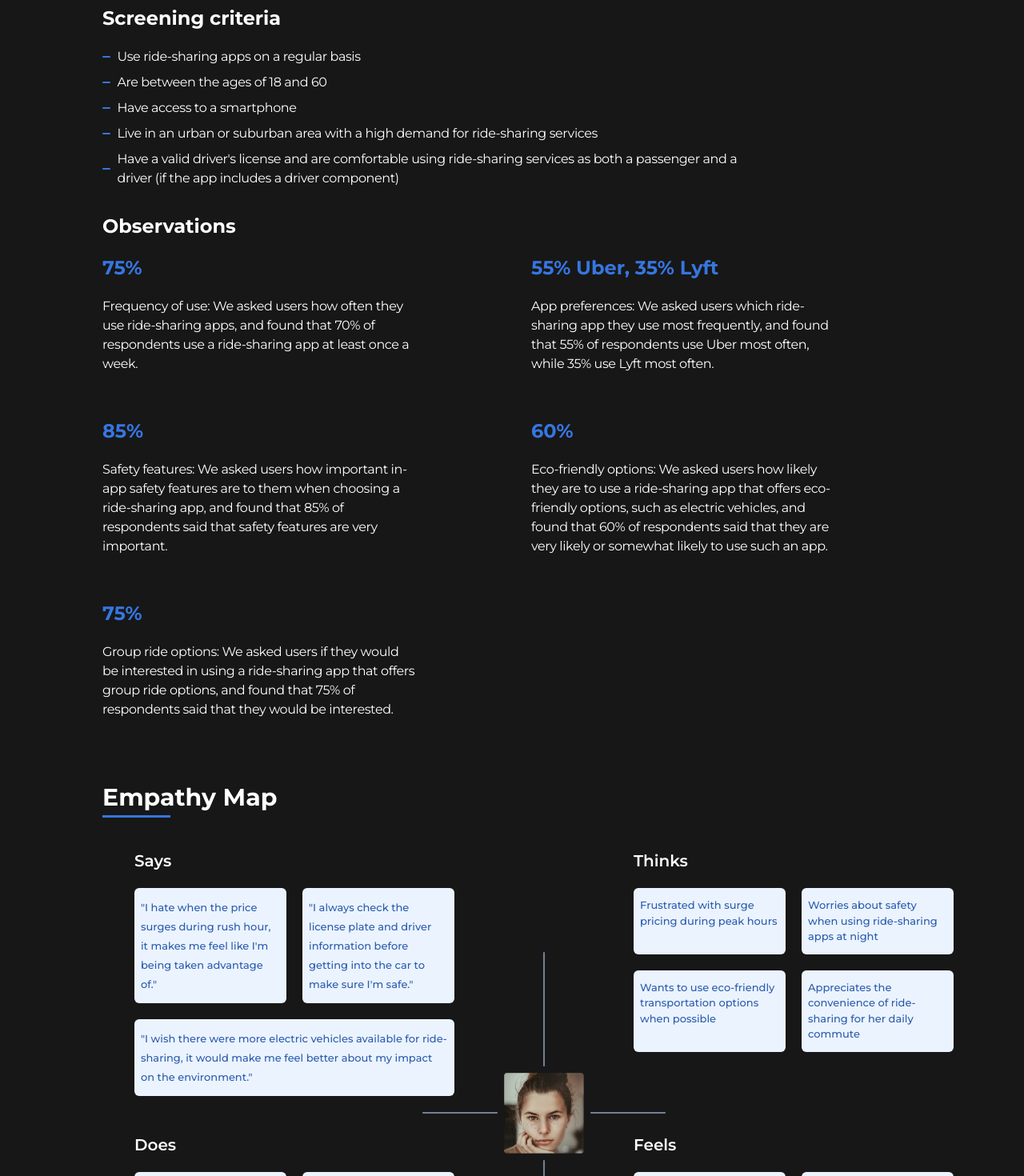
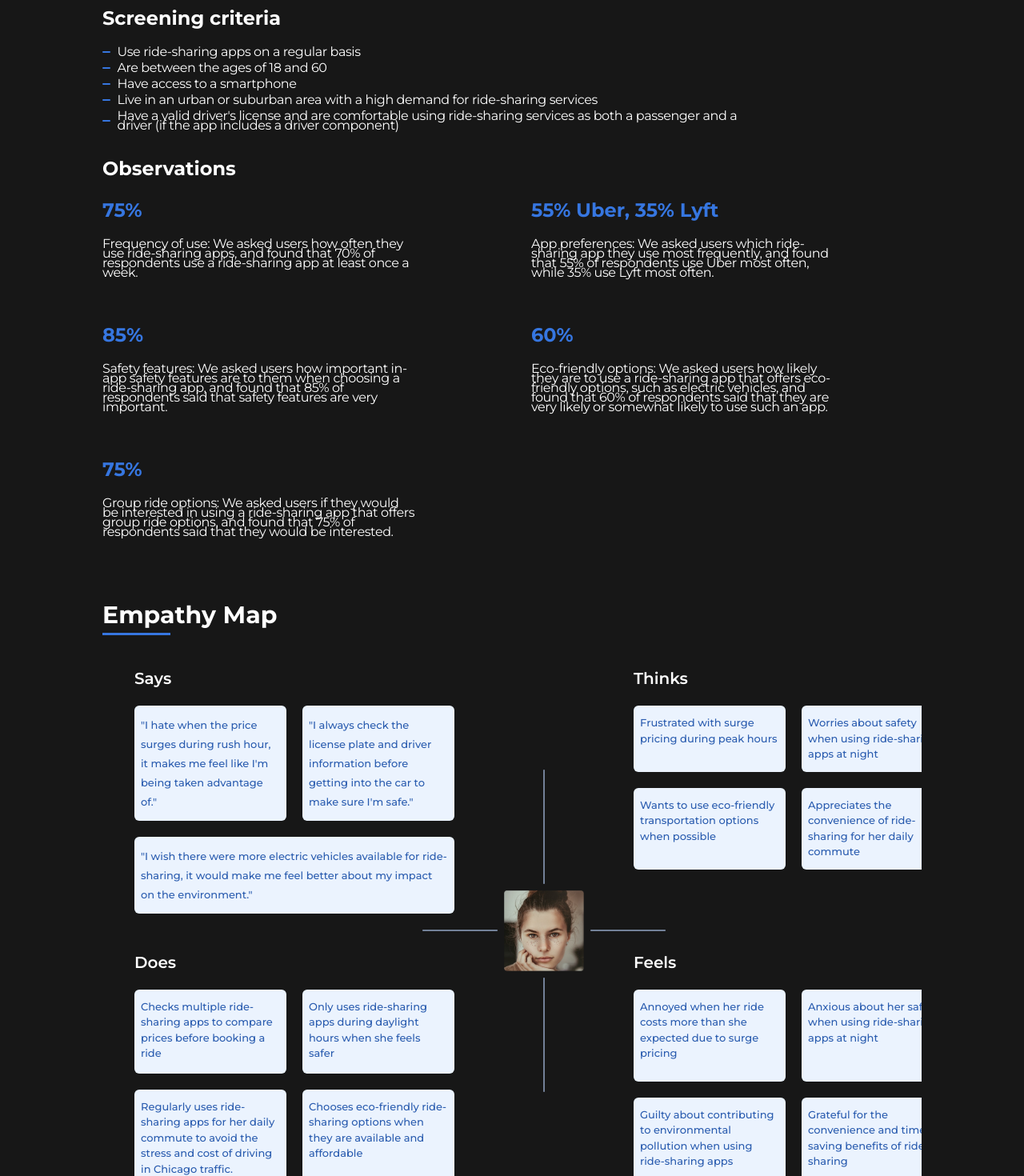
Before and after one commit to VirtuousTechies/musa-daniel, a React (Vite) app in the folder musa-daniel/: page /works/rideEase in a window 1280 px wide. Shown: the part 4980-6450 px from the top of the page at 80% size. Built offline with nearby package versions, Linux system fonts and the light colour scheme.

Commit message:
Made the empathy map section responsive for all mobile breakpoints

```diff
--- a/musa-daniel/src/Components/Heading.jsx
+++ b/musa-daniel/src/Components/Heading.jsx
@@ -4,7 +4,7 @@ export default function Heading(props) {
   return (
     <div className='flex flex-col space-y-1 justify-center items-center md:justify-normal
     md:items-start'>
-        <h2 className='font-three font-bold text-3xl'>{props.text}</h2>
+        <h2 className='font-three font-bold text-3xl text-center md:text-start'>{props.text}</h2>
         <div className={`bg-[#3676E0]  h-[3px]
         ${props.width ? 'w-[50px]' : 'w-[85px]'}`}></div>
      </div>
--- a/musa-daniel/src/Components/RideEaseBody.jsx
+++ b/musa-daniel/src/Components/RideEaseBody.jsx
@@ -140,24 +140,26 @@ export default function RideEaseBody() {
             flex flex-row space-x-2 items-center mt-2' key={item}>
                 <div className='self-center w-[10.45px] bg-[#3676E0] h-[2px] rounded-sm'></div>
                 <p className='text-center md:text-start font-three font-normal tracking-tight
-                leading-3 text-sm md:text-base mx-5 md:mx-0 md:w-[77%]'>{item}</p>
+                leading-4 md:leading-3 text-sm md:text-base mx-5 md:mx-0 md:w-[77%]'>{item}</p>
             </div>)}
         </div>
         <div className='flex flex-col'>
             <h2 className='font-three font-bold text-2xl mb-3'>Observations</h2>
-            <section className='grid grid-cols-2 gap-12'>
+            <section className='grid grid-cols-1 md:grid-cols-2 gap-12 text-center md:text-start'>
                 {rideEaseData.quantitativeResearch.observations.map((item) => <div className='
                 flex flex-col space-y-5 mt-2' key={item.text}>
                     <p className='font-three font-bold text-2xl text-[#3676E0]'>{item.percent}</p>
                     <p className='text-center md:text-start font-three font-normal tracking-tight
-                    leading-3 text-sm md:text-base mx-5 md:mx-0 md:w-[80%]'>{item.text}</p>
+                    leading-4 md:leading-3 text-sm md:text-base mx-5 md:mx-0 md:w-[80%]'>{item.text}</p>
                 </div>)}
             </section>
         </div>
     </section>
-    <section className='mt-20 flex flex-col mx-5 md:mx-0 md:w-[90%] xl:w-[80%]'>
+    <section className='mt-20 flex flex-col mx-5 md:mx-0 overflow-y-scroll md:overscroll-y-none
+    w-screen md:w-[90%] xl:w-[80%]'>
         <Heading text={'Empathy Map'} />
-        <div className='flex flex-col mx-5 lg:mx-0 lg:ml-10 mt-10 -space-y-32 lg:-space-y-44 w-full'>
+        <div className='flex flex-col mx-5 lg:mx-0 lg:ml-10 mt-10 -space-y-32 lg:-space-y-44
+        w-max md:w-full'>
             <div className='flex flex-row -space-x-28 lg:-space-x-10'>
                 <Empathy others={false} data={rideEaseData.empathyMap.says} text={'Says'}  />
                 <figure className='flex flex-row space-x-2 items-center mt-64 lg:mt-52 xl:mt-32'>
@@ -198,7 +200,7 @@ export default function RideEaseBody() {
         xl:-ml-10'>
             <figure className='md:absolute -top-48 left-0 xl:left-8 grid grid-cols-1 gap-10
             md:gap-y-0 md:grid-cols-3 md:gap-x-10'>
-                {hf.map((src) => <img key={src} src={src} alt="screens" />)}
+                {hf.map((src) => <img key={src} src={src} alt="screens" className='mx-auto' />)}
             </figure>
         </div>
     </section>
```
